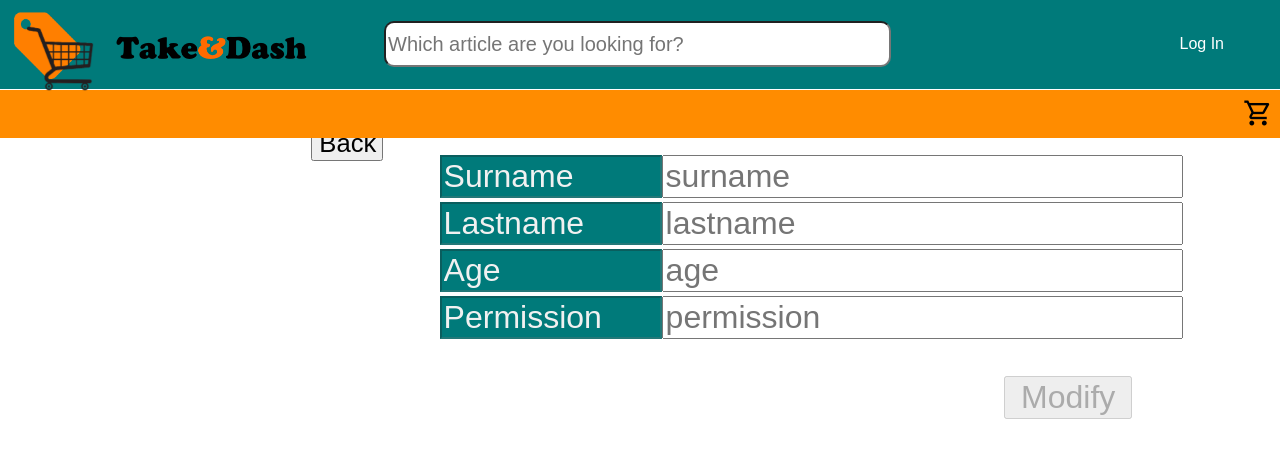
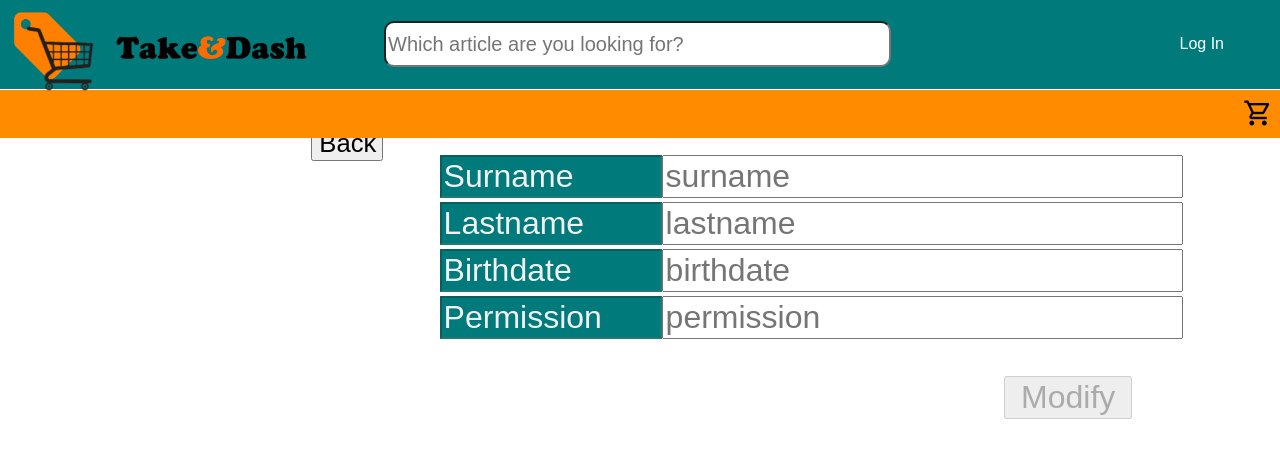
Before and after one commit to Gywed/WebSiteFrontAngular, an Angular app: page /admin/employeeUpdate in a window 1280 px wide. Shown: the top 458 px of the page. Built offline with nearby package versions, Linux system fonts and the light colour scheme; no server answers.

Commit message:
Change age to birthdate in update employee as admin

```diff
--- a/src/app/admin-hub/admin-update-employee/admin-update-employee.component.html
+++ b/src/app/admin-hub/admin-update-employee/admin-update-employee.component.html
@@ -16,8 +16,8 @@
     </div>
   </div>
   <div>
-    <input type="text" class="fieldsHeader" value="Age" readonly [disabled]="true">
-    <input type="text" formControlName="age" class="fields" placeholder="age">
+    <input type="text" class="fieldsHeader" value="Birthdate" readonly [disabled]="true">
+    <input type="text" formControlName="age" class="fields" placeholder="birthdate">
     <div *ngIf="controls('age')?.dirty && controls('age')?.invalid" class="warning">
       This information is required!
     </div>
```
